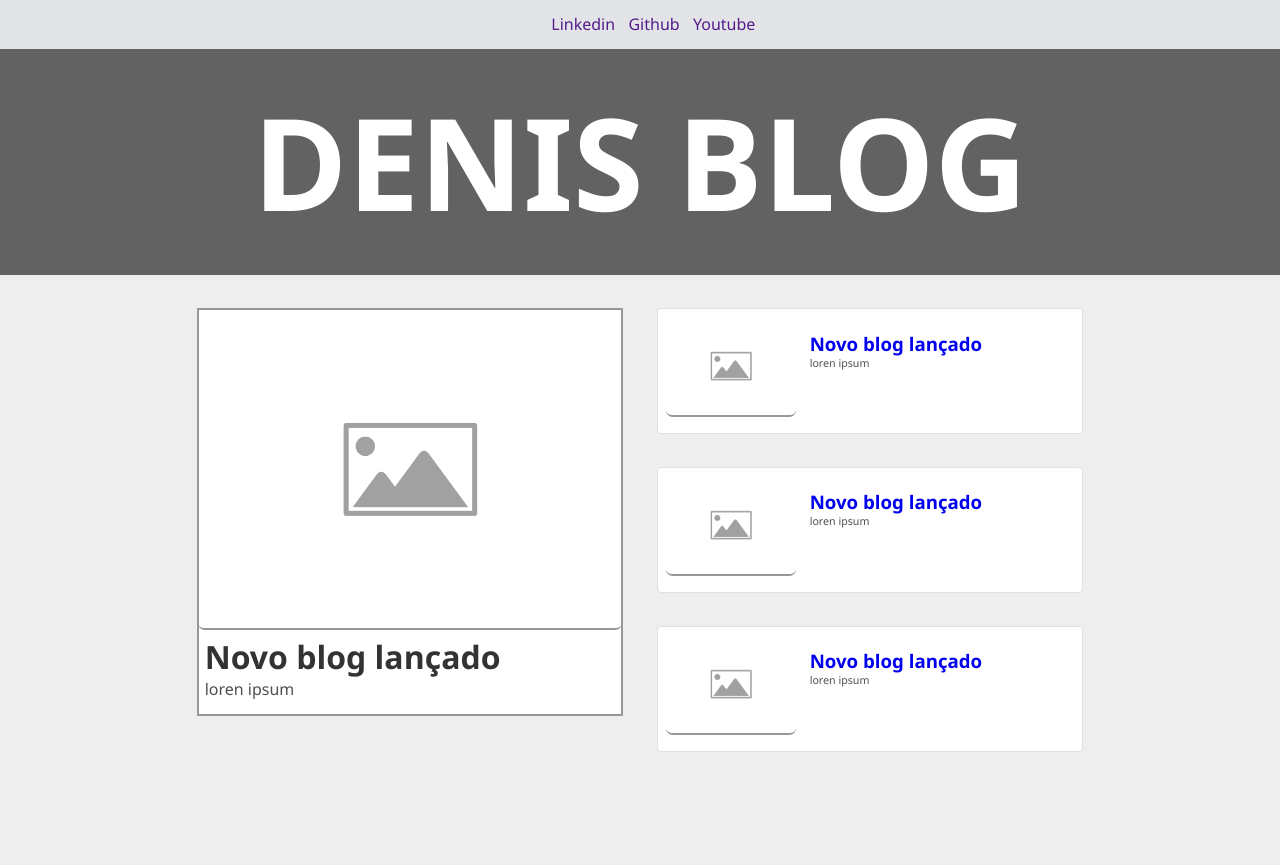
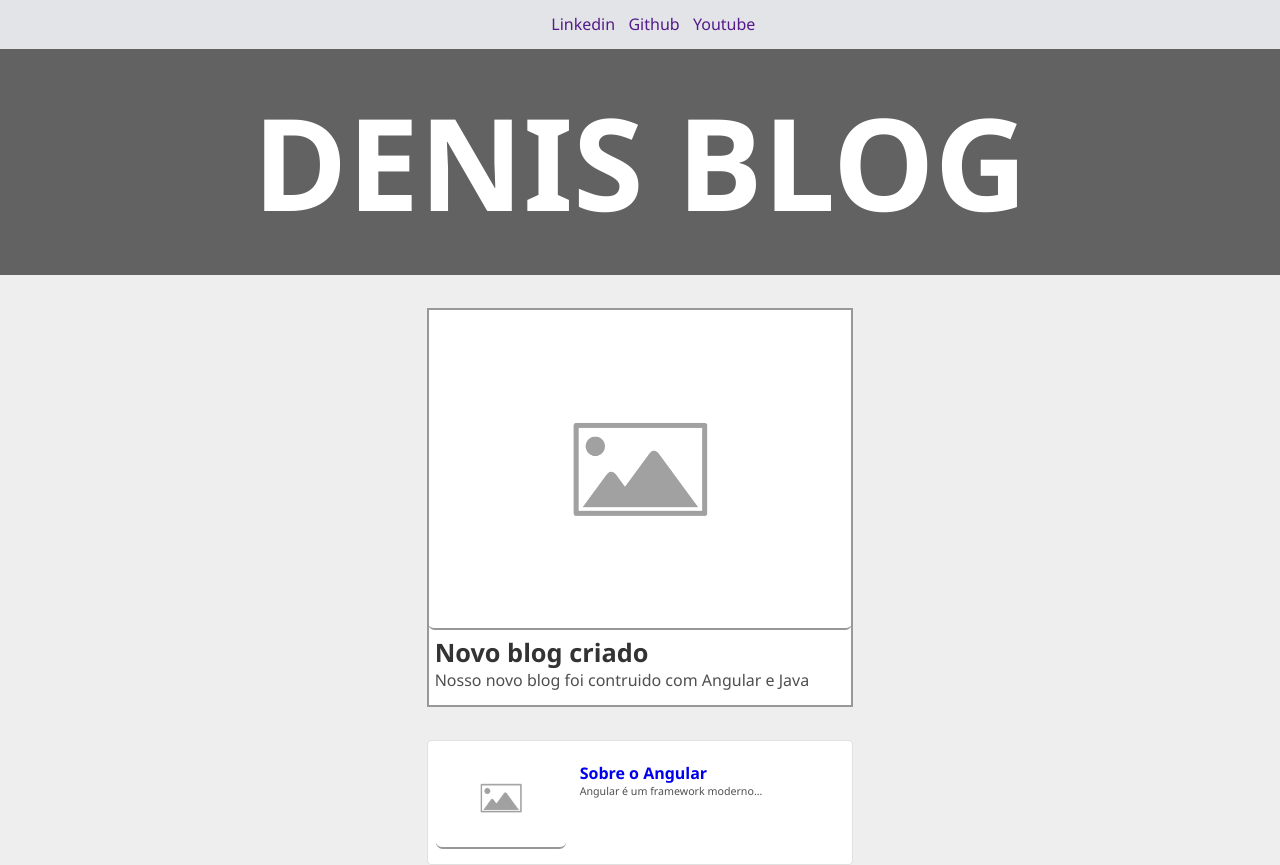
Before and after one commit to denis-ulterior/blog, an Angular app: page / in a window 1280 px wide. Shown: the top 865 px of the page. Before the commit the page ends 800 px from the top, so only its background shows below. Built offline with nearby package versions, Linux system fonts and the light colour scheme.

Commit message:
Carregamento dinamico e correção css

```diff
--- a/src/app/components/big-card/big-card.component.css
+++ b/src/app/components/big-card/big-card.component.css
@@ -1,9 +1,10 @@
 *{
     --cor-fonte-titulo:rgb(51, 51, 51);
+    --tamanho-card: 260pt;
 }
 .container-big-card{
 border: rgb(152, 152, 152) solid 2px;
-width: 260pt;
+width: --tamanho-card;
 background-color: rgb(255, 255, 255);
 display: flex;
 align-items: center;
@@ -16,15 +17,24 @@ flex-direction: column;
     min-height: 195pt;
     border-radius: 5pt;
 }
-.big-card-title{
-    width: 100%;
+.big-card-title h1{
+    width: --tamanho-card ;
     padding-left: 5pt;
+    padding-right: 5pt;
     color:var(--cor-fonte-titulo);
     text-align: left;
-    font-size: 12pt;
+    font-size: 19pt;
+    white-space: nowrap;
+    overflow: hidden;
+    text-overflow: ellipsis
 }
-.big-card-description{
+.big-card-description p{
     padding-left: 5pt;
+    padding-right: 5pt;
     color: rgb(79, 79, 79);
     margin-bottom: 10pt;
+    white-space: nowrap;
+    overflow: hidden;
+    width: --tamanho-card;
+    text-overflow: ellipsis;
 }
--- a/src/app/components/big-card/big-card.component.html
+++ b/src/app/components/big-card/big-card.component.html
@@ -7,7 +7,7 @@
         <h1>{{cardTitle}}</h1>
     </div>
     <div class="big-card-description">
-        <p>{{lorem}}</p>
+        <p>{{cardDescription}}</p>
     </div>
 </a>
 </div>
--- a/src/app/components/big-card/big-card.component.ts
+++ b/src/app/components/big-card/big-card.component.ts
@@ -11,7 +11,7 @@ export class BigCardComponent implements OnInit {
   @Input()
   cardTitle:string = ''
   @Input()
-  lorem:string = ''
+  cardDescription:string = ''
   @Input()
   Id:string='0'
   constructor() { }
--- a/src/app/components/small-card/small-card.component.css
+++ b/src/app/components/small-card/small-card.component.css
@@ -17,18 +17,24 @@
     border-radius: 5pt;
     margin-bottom: 2pt;
 }
-.small-card-title{
+.small-card-title h1{
     padding-left: 5pt;
     color:var(--cor-fonte-titulo);
     text-align: left;
-    font-size: 7pt;
+    font-size: 12pt;
     padding-top: 10pt;
     padding-left: 10pt;
+    white-space: nowrap;
+    overflow: hidden;
+    text-overflow: ellipsis
 }
-.small-card-description{
+.small-card-description p{
     padding-left: 10pt;
     width: 180pt;
     color: rgb(79, 79, 79);
     margin-bottom: 10pt;
     font-size: 8pt;
+    white-space: nowrap;
+    overflow: hidden;
+    text-overflow: ellipsis
 }
--- a/src/app/data/mockData.ts
+++ b/src/app/data/mockData.ts
@@ -1,26 +1,26 @@
 export const mockData = [
     {
         "id":"1",
-        "photo":"linkphoto",
-        "title":"Novo post",
-        "description":"texto"
+        "photo":"../../../assets/images/placeholder-image.png",
+        "title":"Novo blog criado",
+        "description":"Nosso novo blog foi contruido com Angular e Java"
     },
     {
         "id":"2",
-        "photo":"linkphoto",
-        "title":"Novo post",
-        "description":"texto"
+        "photo":"../../../assets/images/placeholder-image.png",
+        "title":"Sobre o Angular",
+        "description":"Angular é um framework moderno..."
     },
     {
         "id":"3",
-        "photo":"linkphoto",
-        "title":"Novo post",
-        "description":"texto"
+        "photo":"../../../assets/images/placeholder-image.png",
+        "title":"Sobre o Java",
+        "description":"Java é uma linguagem segura e multiplataforma"
     },
     {
         "id":"4",
-        "photo":"linkphoto",
-        "title":"Novo post",
-        "description":"texto"
+        "photo":"../../../assets/images/placeholder-image.png",
+        "title":"Spring framework",
+        "description":"O Spring é um framework open source para a plataforma Java criado por Rod Johnson e descrito em seu livro \"Expert One-on-One: JEE Design e Development\"."
     }
 ]
--- a/src/app/pages/home/home.component.html
+++ b/src/app/pages/home/home.component.html
@@ -1,36 +1,24 @@
 
 <app-page-banner></app-page-banner>
 
-<div class="articles-container">
-    <div class="articles-main">
+<div class="articles-container" *ngFor="let card of cards" [ngSwitch]="card.id">
+    <div class="articles-main" *ngSwitchCase="1">
         <app-big-card
-        Id="1"
-        photoCover="../../../assets/images/placeholder-image.png"
-        cardTitle="Novo blog lançado"
-        lorem= "loren ipsum"
+        Id="{{card.id}}"
+        photoCover="{{card.photo}}"
+        cardTitle="{{card.title}}"
+        cardDescription= "{{card.description}}"
         >
         </app-big-card>
     </div>
 
-    <div class="articles-others">
+    <div class="articles-others" *ngSwitchDefault>
     <app-small-card
-    Id="2"
-        photoCover="../../../assets/images/placeholder-image.png"
-        cardTitle="Novo blog lançado"
-        cardDescription= "loren ipsum">
-    </app-small-card>
 
-    <app-small-card
-    Id="3"
-        photoCover="../../../assets/images/placeholder-image.png"
-        cardTitle="Novo blog lançado"
-        cardDescription= "loren ipsum"></app-small-card>
-
-    <app-small-card
-    Id="4"
-        photoCover="../../../assets/images/placeholder-image.png"
-        cardTitle="Novo blog lançado"
-        cardDescription= "loren ipsum">
-    </app-small-card>
+    Id="{{card.id}}"
+    photoCover="{{card.photo}}"
+    cardTitle="{{card.title}}"
+    cardDescription= "{{card.description}}"
+    ></app-small-card>
     </div>
 </div>
--- a/src/app/pages/home/home.component.ts
+++ b/src/app/pages/home/home.component.ts
@@ -1,4 +1,5 @@
 import { Component, OnInit } from '@angular/core';
+import { mockData } from 'src/app/data/mockData';
 
 @Component({
   selector: 'app-home',
@@ -6,8 +7,10 @@ import { Component, OnInit } from '@angular/core';
   styleUrls: ['./home.component.css']
 })
 export class HomeComponent implements OnInit {
-
-  constructor() { }
+  cards:any = {}
+  constructor() {
+     this.cards = mockData
+  }
 
   ngOnInit(): void {
   }
```
